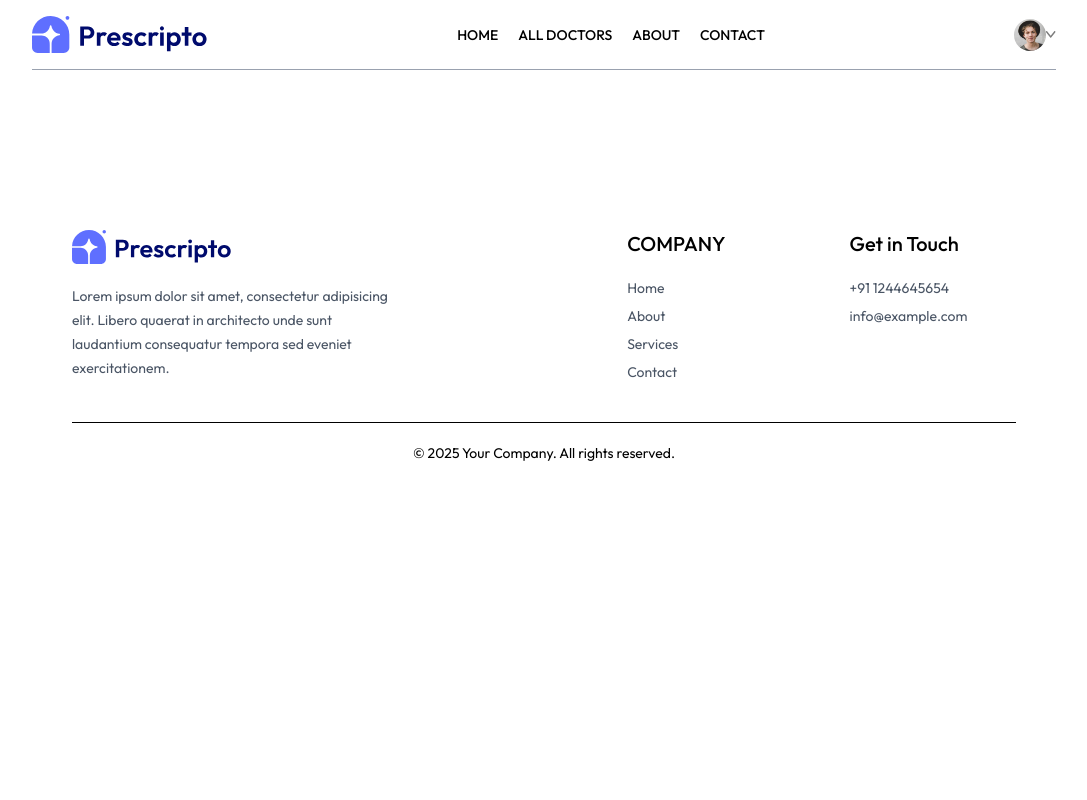
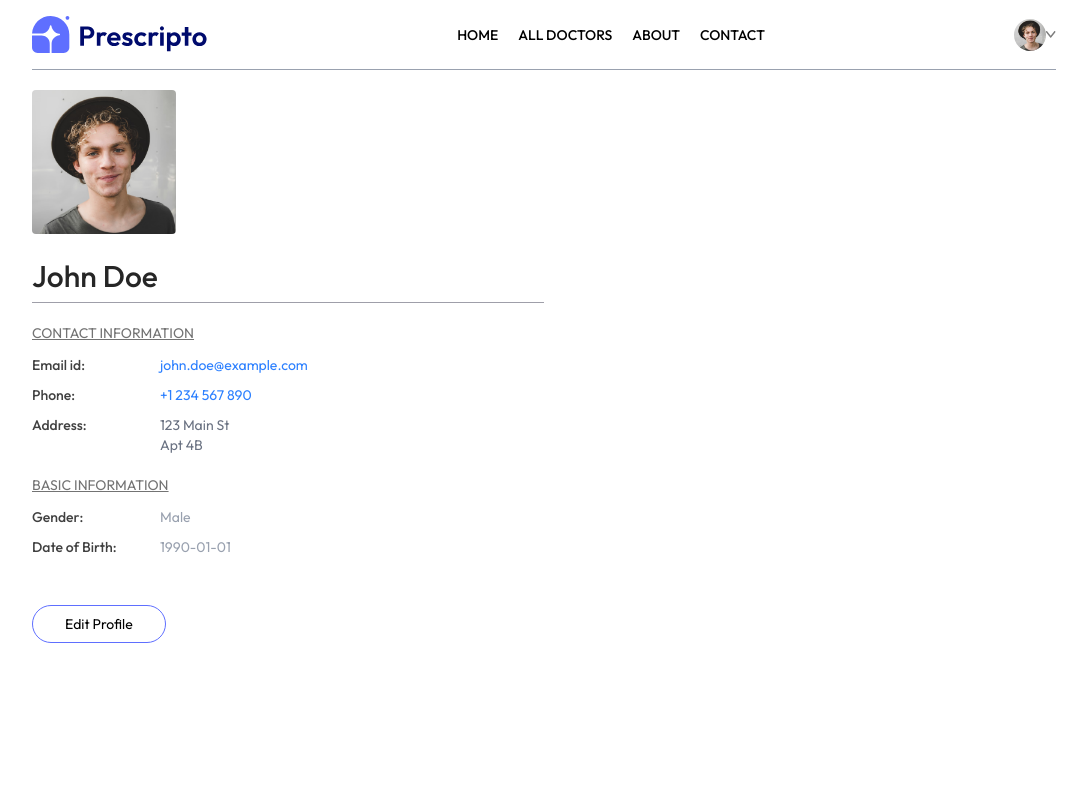
Before and after one commit to Aashish1A/Doctor_Appointment_Booking, a React (Vite) app in the folder Frontend/: page /my-profile in a window 1280 px wide. Shown: the top 800 px of the page, without its empty margins (96-1183 px from the left). Built offline with nearby package versions, Linux system fonts and the light colour scheme; the HTML template or start-up script is replaced by a standard one.

Commit message:
feat(MyProfile):Created MyProfilePage Page

```diff
--- a/Frontend/src/Pages/MyProfile.jsx
+++ b/Frontend/src/Pages/MyProfile.jsx
@@ -1,9 +1,93 @@
-import React from 'react'
+import React, { useState } from 'react'
+import { assets } from '../assets/assets_frontend/assets';
 
 const MyProfile = () => {
+
+  const [userData, setUserData] = useState({
+    name: "John Doe",
+    image: assets.profile_pic,
+    email: 'john.doe@example.com',
+    phone: '+1 234 567 890',
+    address: {
+      line1: '123 Main St',
+      line2: 'Apt 4B',
+    },
+    gender:"Male",
+    dob: '1990-01-01',
+  });
+
+  const [editMode, setEditMode] = useState(false);
+
   return (
-    <div>
+    <div className='max-w-lg flex flex-col gap-2 text-sm'>
+        <img className='w-36 rounded' src={userData.image} alt={userData.name} />
+        {
+          editMode ? (
+            <input className='bg-gray-50 text-3xl font-medium max-w-60 mt-4' type='text' value={userData.name} onChange={(e) => setUserData({ ...userData, name: e.target.value })} />
+          ) : (
+            <p className='font-medium text-3xl text-neutral-800 mt-4'>{userData.name}</p>
+          )
+        }
+        <hr className='bg-zinc-400 h-[1px] border-none' />
 
+        <div>
+          <p className='text-neutral-500 underline mt-3'>CONTACT INFORMATION</p>
+          <div className='grid grid-cols-[1fr_3fr] gap-y-2.5 mt-3 text-neutral-700'>
+            <p className='font-medium'>Email id:</p>
+            <p className='text-blue-500'>{userData.email}</p>
+            <p className='font-medium'>Phone:</p>
+            {editMode ? (
+              <input className='bg-gray-100 max-w-52' type='text' value={userData.phone} onChange={(e) => setUserData({ ...userData, phone: e.target.value })} />
+            ) : (
+              <p className='text-blue-500'>{userData.phone}</p>
+            )}
+            <p className='font-medium'>Address:</p>
+            {
+              editMode ? (
+                <p>
+                  <input className='bg-gray-50' type='text' value={userData.address.line1} onChange={(e) => setUserData({ ...userData, address: { ...userData.address, line1: e.target.value } })} />
+                  <br />
+                  <input className='bg-gray-50' type='text' value={userData.address.line2} onChange={(e) => setUserData({ ...userData, address: { ...userData.address, line2: e.target.value } })} />
+                </p>
+              ) : (
+                <p className='text-gray-500'>
+                  {userData.address.line1}
+                  <br />
+                  {userData.address.line2}
+                </p>
+              )
+            }
+          </div>
+        </div>
+
+        <div>
+          <p className='text-neutral-500 underline mt-3'>BASIC INFORMATION</p>
+          <div className='grid grid-cols-[1fr_3fr] gap-y-2.5 mt-3 text-neutral-700'>
+            <p className='font-medium'>Gender:</p>
+            { editMode ? (
+              <select className='max-w-20 bg-gray-100' value={userData.gender} onChange={(e) => setUserData({ ...userData, gender: e.target.value })}>
+                <option value="Male">Male</option>
+                <option value="Female">Female</option>
+              </select>
+            ) : (
+              <p className='text-gray-400'>{userData.gender}</p>
+            )}
+            <p className='font-medium'>Date of Birth:</p>
+            { editMode ? (
+              <input className='max-w-28 bg-gray-100' type='date' value={userData.dob} onChange={(e) => setUserData({ ...userData, dob: e.target.value })} />
+            ) : (
+              <p className='text-gray-400'>{userData.dob}</p>
+            )}
+          </div>
+        </div>
+
+        <div className='mt-10'>
+          { editMode ? (
+            <button className='border border-[rgb(95,111,255)] px-8 py-2 rounded-full hover:bg-[rgb(95,111,255)] hover:text-white transition-all' onClick={() => setEditMode(false)}>Save Information</button>
+          ) : (
+            <button className='border border-[rgb(95,111,255)] px-8 py-2 rounded-full hover:bg-[rgb(95,111,255)] hover:text-white transition-all' onClick={() => setEditMode(true)}>Edit Profile</button>
+          )}
+        </div>
     </div>
   )
 }
```
